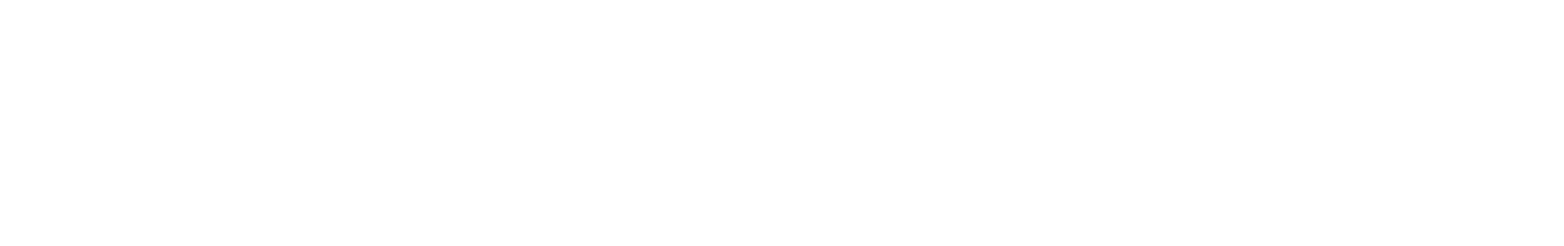
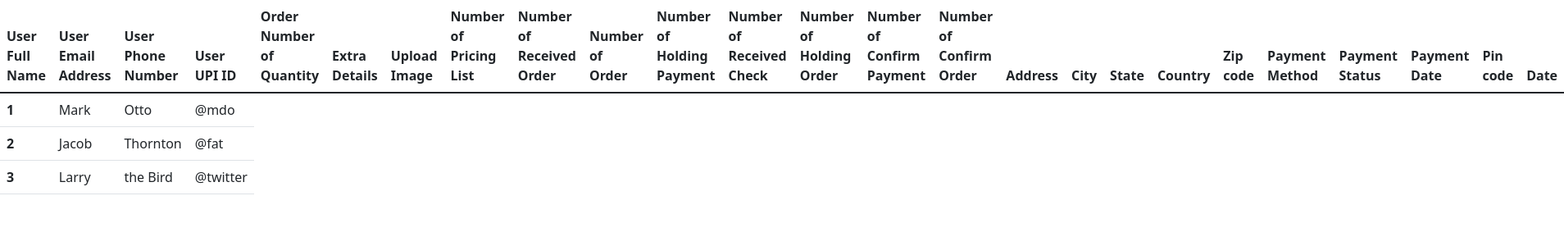
Before and after one commit to jsidd06/Cloud_Project, a React (Create React App) app in the folder fronted/: page /formtable in a window 1280 px wide. Before the commit this address had no page. Shown: the top 300 px of the page at 82% size, 1908 px wide, since content can reach past the window. Built offline with nearby package versions, Linux system fonts and the light colour scheme.

Commit message:
set a form table

```diff
--- a/fronted/src/App.jsx
+++ b/fronted/src/App.jsx
@@ -2,6 +2,7 @@
 import { BrowserRouter, Route, Routes } from "react-router-dom";
 import Home from "./views/Home/Home";
 import FormPage from "./views/Form/FormPage";
+import FormTable from "./views/Form/FormTable";
 
 function App() {
   return (
@@ -9,6 +10,7 @@
       <Routes>
         <Route path="/" element={<Home />} />
         <Route path="/form" element={<FormPage />} />
+        <Route path="/formtable" element={<FormTable />} />
       </Routes>
     </BrowserRouter>
   );
--- a/fronted/src/views/Form/FormPage.jsx
+++ b/fronted/src/views/Form/FormPage.jsx
@@ -33,6 +33,7 @@
   }
   return (
     <Container className="mt-4">
+      <h1 style={{textAlign: 'center'}} className="mt-5 mb-5">Select your Business Data List</h1>
       <Row>
         <Col sm={12} md={6}>
           <Card>
--- /dev/null
+++ b/fronted/src/views/Form/FormTable.jsx
@@ -0,0 +1,38 @@
+import React from 'react'
+import { Table } from 'reactstrap'
+import {formFields} from "../../fake-data/index"
+export default class FormTable extends React.Component {
+  render() {
+    return (
+      <Table>
+        <thead>
+          <tr>
+          {formFields.map((field, index) => (
+            <th key={index}>{field.label}</th>
+          ))}
+          </tr>
+        </thead>
+        <tbody>
+          <tr>
+            <th scope="row">1</th>
+            <td>Mark</td>
+            <td>Otto</td>
+            <td>@mdo</td>
+          </tr>
+          <tr>
+            <th scope="row">2</th>
+            <td>Jacob</td>
+            <td>Thornton</td>
+            <td>@fat</td>
+          </tr>
+          <tr>
+            <th scope="row">3</th>
+            <td>Larry</td>
+            <td>the Bird</td>
+            <td>@twitter</td>
+          </tr>
+        </tbody>
+      </Table>
+    )
+  }
+}
--- a/fronted/src/views/Home/Home.jsx
+++ b/fronted/src/views/Home/Home.jsx
@@ -3,7 +3,7 @@
 function Home() {
   return <div className="mt-5 p-2" style={{textAlign: 'center'}}>
     <h1>Welcome to Add Your Own Business List</h1>
-    <Link className="btn btn-danger mt-5"  to='/form'>Click here to Start</Link>
+    <Link className="btn btn-warning mt-5"  to='/form'>Click here to Start</Link>
   </div>;
 }
 
```
Also changed, not shown: fronted/src/views/Form/DynamicForm.jsx (deleted, +0 -11 lines).
